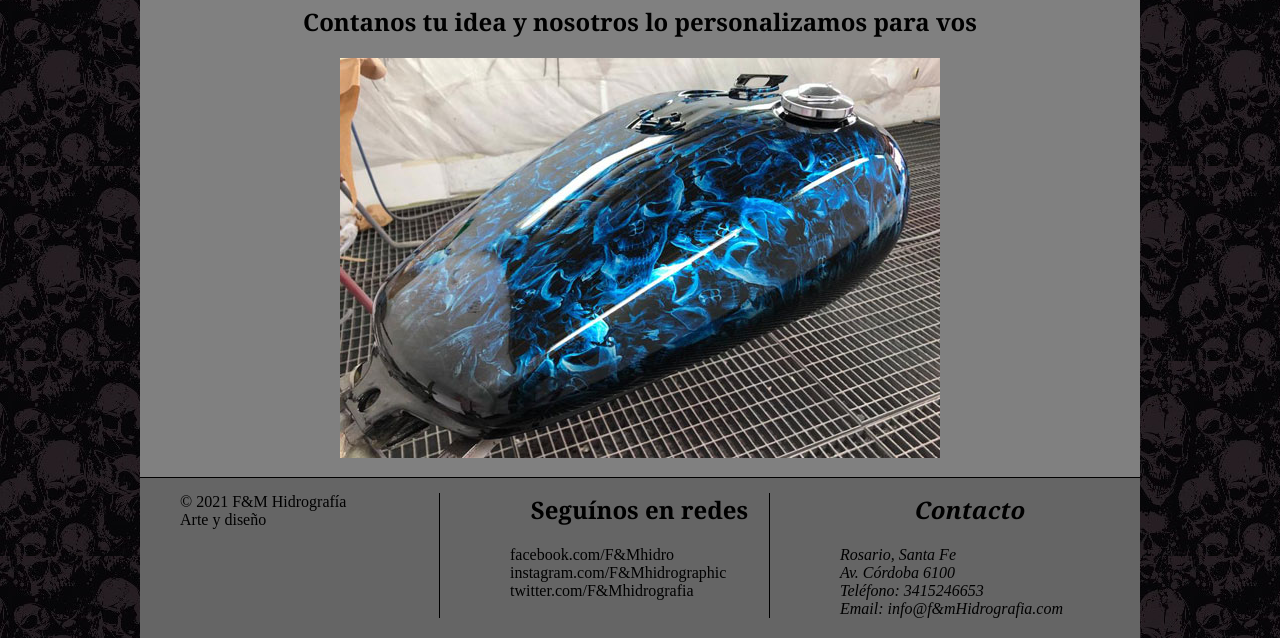
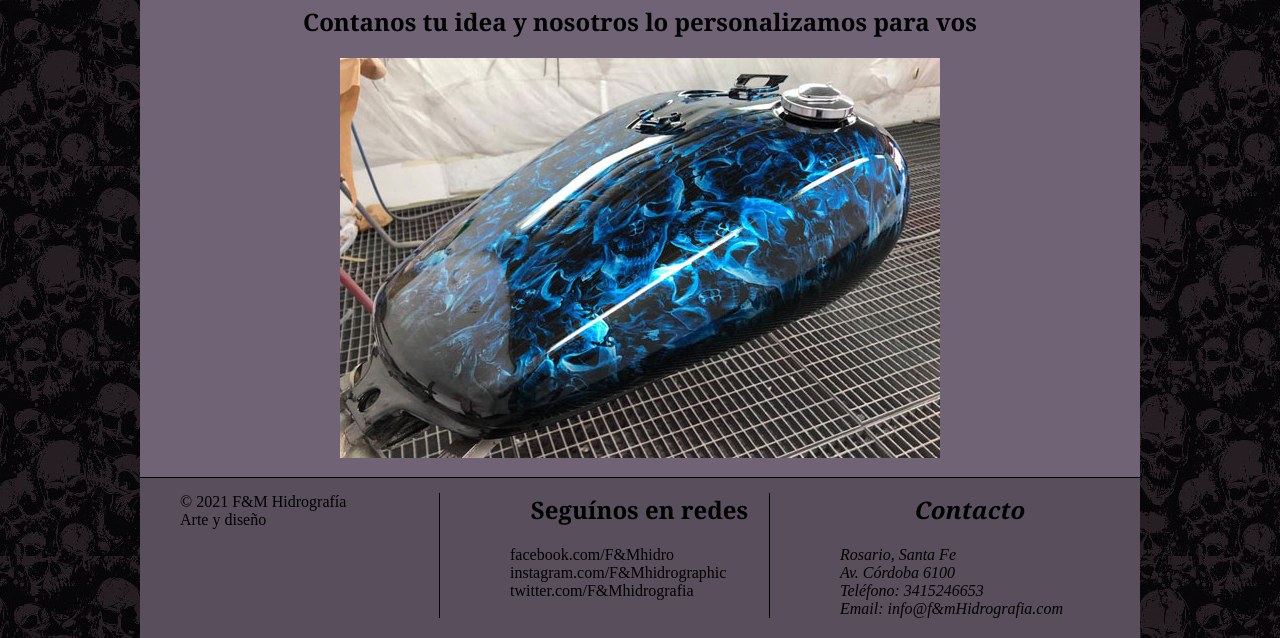
Before and after one commit to FacuAlastra/ProyectoFyMhidrografia, a plain HTML site: page index.html in a window 1280 px wide. Shown: the part 419-1057 px from the top of the page. Drawn offline with Linux system fonts and the light colour scheme.

Commit message:
cambié el color del contenedor

```diff
--- a/style.css
+++ b/style.css
@@ -11,7 +11,7 @@
 }
 
 body{
-    background-color: var(--gris);
+    /* background-color: var(--gris); */
     background-image: url(/images/fondo.jpg);
 }
 
@@ -59,7 +59,8 @@ h2{
 }
 
 .contenedor{
-    background-color: grey;
+    /* background-color: grey; */
+    background-color: rgb(111, 99, 117);
     max-width: 1000px;
     margin: auto;
 }
```
